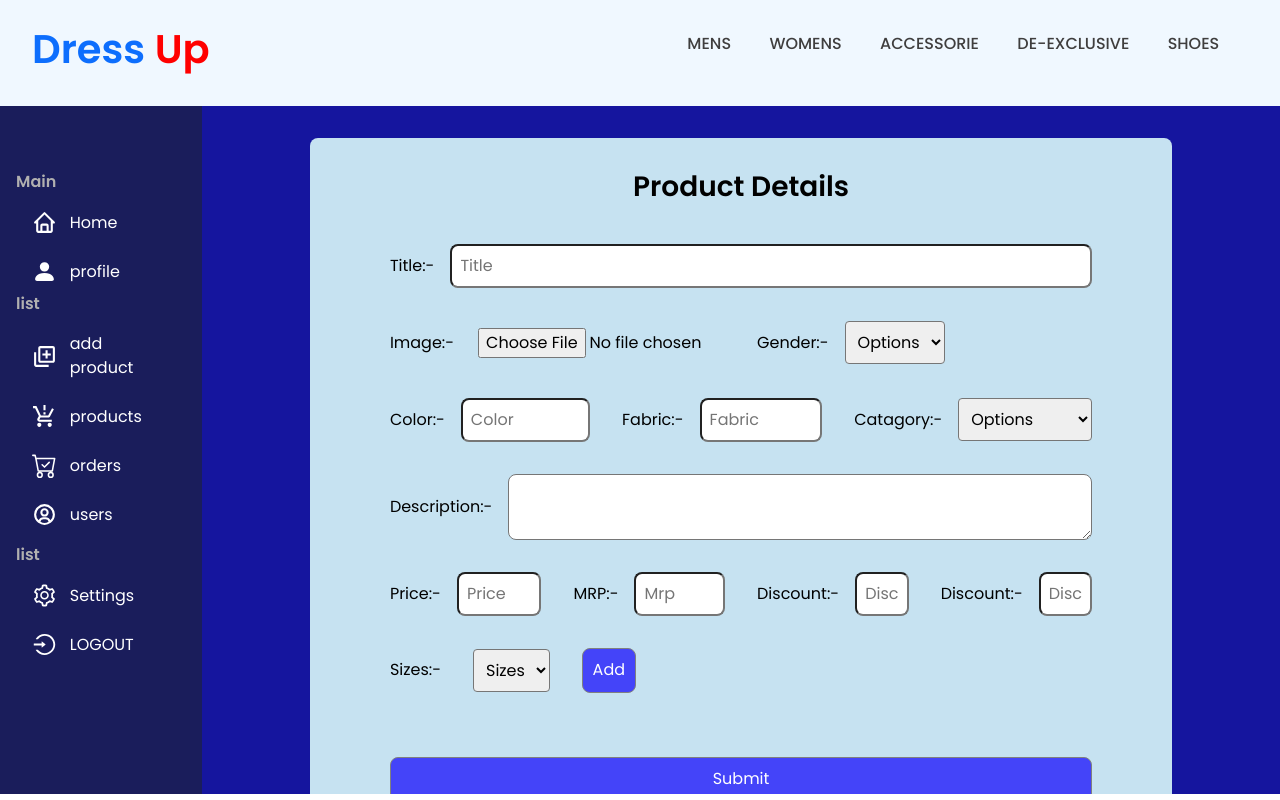
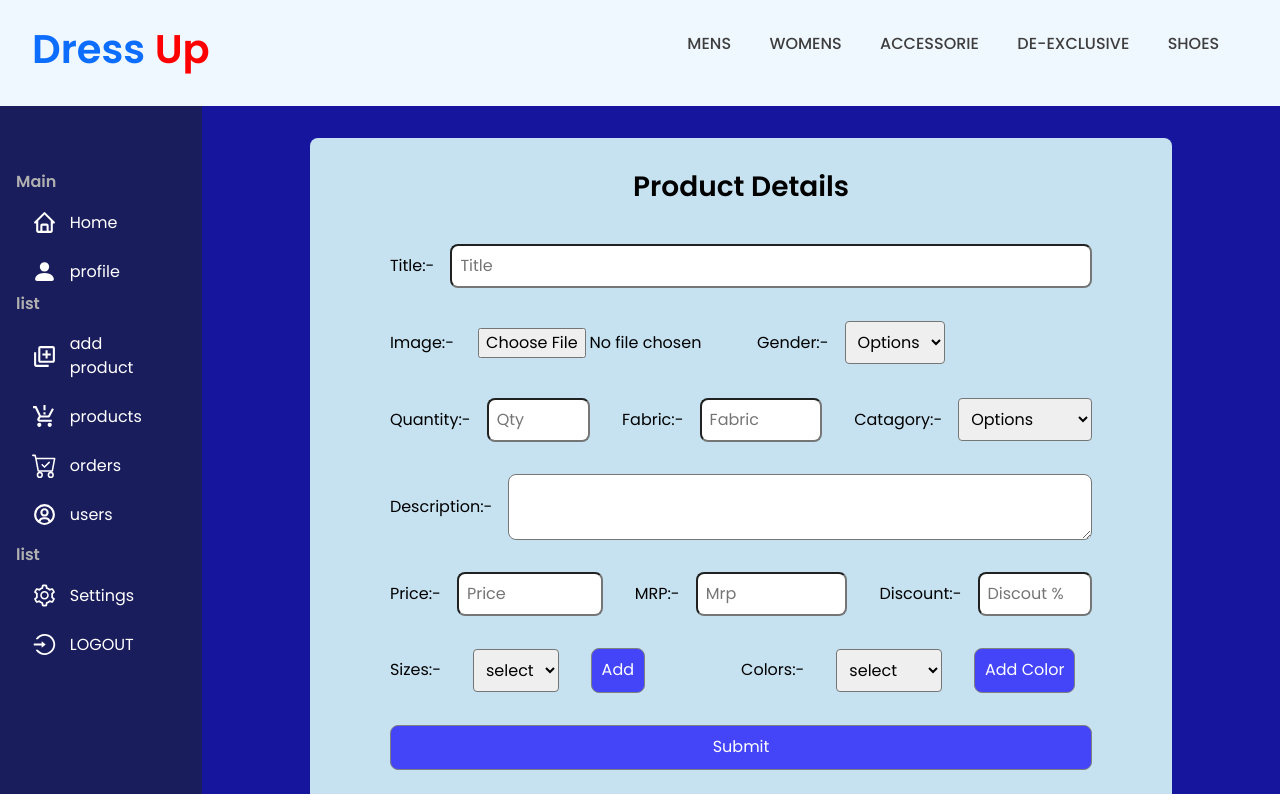
Before and after one commit to Venkatesh3803/dressup, a React (Create React App) app: page /addproduct in a window 1280 px wide. Built offline with nearby package versions, Linux system fonts and the light colour scheme; sample sign-in values are in the browser's storage.

Commit message:
updated orders page

```diff
--- a/src/components/checkoutForm/checkoutform.jsx
+++ b/src/components/checkoutForm/checkoutform.jsx
@@ -10,15 +10,17 @@ const Checkoutform = () => {
 
     const [payNow, setPayNow] = useState(false);
     const [inputs, setInputs] = useState({});
+    // const [qty, set] = useState({});
     const user = localStorage.getItem("user") ? JSON.parse(localStorage.getItem("user")) : ""
     const cart = useSelector((state) => state.cart);
-    const total = useSelector((state) => state.cart.total);
+    let total = useSelector((state) => state.cart.total);
     const dispatch = useDispatch()
     const { products } = cart;
-
     const handleChange = (e) => {
         setInputs(prevState => ({ ...prevState, [e.target.name]: e.target.value }));
     }
+    let shipping = 60;
+    total = total + shipping;
 
     const handleSubmit = async (e) => {
         e.preventDefault()
@@ -74,7 +76,7 @@ const Checkoutform = () => {
                                             <div className="checkout-qty">
                                                 <button>-</button>
                                                 <span>{prod.qty}</span>
-                                                <button>+</button>
+                                                <button >+</button>
                                             </div>
                                         </div>
                                     </div>
@@ -93,20 +95,20 @@ const Checkoutform = () => {
                     <div className="checkout-price-details">
                         <div className="checkout-subtotal">
                             <span>Subtotal</span>
-                            <span> ₹350.00</span>
+                            <span> ₹{total - shipping}.00</span>
                         </div>
                         <div className="checkout-subtotal">
                             <span>Shipping</span>
-                            <span> ₹10.00</span>
+                            <span> ₹{shipping}.00</span>
                         </div>
                         <div className="checkout-subtotal">
                             <span>Discount</span>
-                            <span> ₹15.00</span>
+                            <span> ₹0.00</span>
                         </div>
                         <hr />
                         <div className="checkout-subtotal">
                             <span style={{ fontWeight: "600" }}>Grand Total</span>
-                            <span> ₹{total}.00</span>
+                            <span> ₹{total + shipping}.00</span>
                         </div>
 
 
--- a/src/components/productsCard/ProductsCard.jsx
+++ b/src/components/productsCard/ProductsCard.jsx
@@ -3,7 +3,7 @@ import { useState } from "react"
 import QuickView from "../quickView/quickView"
 import { Link } from "react-router-dom"
 
-const ProductsCard = ({single, prod}) => {
+const ProductsCard = ({ single, prod }) => {
     const [quickView, setQuickView] = useState(false)
 
     return (
@@ -30,7 +30,7 @@ const ProductsCard = ({single, prod}) => {
                                 </div>
                             </div>
                             <div className="d-right">
-                                <h2>${prod.price}</h2>
+                                <h2>₹{prod.price}</h2>
                                 <button>Add to Cart</button>
                             </div>
                         </div>
@@ -38,7 +38,7 @@ const ProductsCard = ({single, prod}) => {
                 </div>
             </div>
             {quickView &&
-                <QuickView setQuickView={setQuickView} product = {prod} />
+                <QuickView setQuickView={setQuickView} product={prod} />
             }
 
         </>
--- a/src/components/productsList/productsList.jsx
+++ b/src/components/productsList/productsList.jsx
@@ -53,7 +53,7 @@ const Products = ({ popular, products, singlepage, fillters }) => {
                                 <option value={"pink"}>pink</option>
                                 <option value={"black"}>black</option>
                                 <option value={"orange"}>orange</option>
-                                <option value={"merron"}>merron</option>
+                                <option value={"maroon"}>maroon</option>
                                 <option value={"white"}>white</option>
                                 <option value={"green"}>green</option>
                             </select>
@@ -66,9 +66,10 @@ const Products = ({ popular, products, singlepage, fillters }) => {
                             <select name="" id="category" onChange={(e) => setCat(e.target.value)}>
                                 <option value={""}>Select</option>
                                 <option value={"t-shirt"}>T-shirt</option>
-                                <option value={"shirt"}>Shirt</option>
+                                <option value={"shirt"}>Shirts</option>
                                 <option value={"kurtha"}>Kurthas</option>
-                                <option value={"hoodies"}>Hoodies</option>
+                                <option value={"dress"}>Dresses</option>
+                                <option value={"hoodie"}>Hoodies</option>
                                 <option value={"jeans"}>Jeans</option>
                                 <option value={"shorts"}>Shorts</option>
                                 <option value={"accessories"}>Accessories</option>
--- a/src/components/quickView/quickView.jsx
+++ b/src/components/quickView/quickView.jsx
@@ -15,7 +15,7 @@ const QuickView = ({ setQuickView, product }) => {
                     </div>
                     <div className="qv-right">
                         <h2>{product.name} </h2>
-                        <h3>${product.price}</h3>
+                        <h3>₹{product.price}</h3>
                         <div className="rating">
                             <div className="stars">
                                 <AiTwotoneStar />
--- a/src/components/singlepageDesign/singlepagedesign.jsx
+++ b/src/components/singlepageDesign/singlepagedesign.jsx
@@ -4,6 +4,7 @@ import ProductsList from "../../components/productsList/productsList"
 import { addToCart } from "../../redux/cartReducer"
 import { useDispatch } from "react-redux"
 import { useState } from "react"
+import { toast } from "react-toastify"
 
 const Singlepagedesign = ({ product }) => {
     const dispatch = useDispatch()
@@ -12,8 +13,6 @@ const Singlepagedesign = ({ product }) => {
     const [size, setSize] = useState("")
     const [qty, setQty] = useState(1);
 
-
-    console.log(product)
     const handleQty = (type) => {
         if (type === "inc") {
             setQty((prev) => qty !== 5 ? prev + 1 : 5)
@@ -23,7 +22,7 @@ const Singlepagedesign = ({ product }) => {
     }
     const handleCart = () => {
         if (size === "" || color === "") {
-            return alert("Select size and color")
+            return toast.warning("Select Color and Size")
         }
 
         dispatch(
--- a/src/dashcomponents/addproductform/addproductform.css
+++ b/src/dashcomponents/addproductform/addproductform.css
@@ -45,8 +45,8 @@ select {
     border-radius: 4px;
 }
 
-.size{
-  display: flex;
+.size {
+    display: flex;
     gap: 1rem;
 }
 
@@ -55,19 +55,38 @@ select {
     width: fit-content;
 }
 
-.add-sizes {
+.size-list,
+.color-list {
     display: flex;
+    gap: 1rem;
+}
+
+.size-list li {
+    padding: 0.4rem 1rem;
+    border-radius: 4px;
+    background-color: rgb(68, 73, 209);
+    color: white;
+    width: fit-content;
+    margin-top: 0.5rem;
+}
+
+.color-list span {
+    width: 40px;
+    height: 40px;
+    border-radius: 50%;
+    border: 1px solid gray;
 }
 
 
-.size-list{
+.color-and-size {
     display: flex;
-    gap: 1rem;
+    justify-content: space-between;
+}
 
+.add-size {
+    flex: 1;
 }
-.size-list li{
-    padding: 0.4rem 1rem;
-    border-radius: 4px;
-    background-color: rgb(69, 69, 64);
-   color: white;
+
+.add-color {
+    flex: 1;
 }
--- a/src/dashcomponents/addproductform/addproductform.jsx
+++ b/src/dashcomponents/addproductform/addproductform.jsx
@@ -9,7 +9,17 @@ const Addproductform = () => {
     const [inputs, setInputs] = useState({})
     const [image, setImage] = useState("")
     const [size, setSize] = useState([])
+    const [color, setColor] = useState([])
     const [upLoad, setUpLoad] = useState("")
+    const [price, setPrice] = useState("")
+    const [desc, setDesc] = useState("")
+    const [discount, setDiscount] = useState("")
+    const [mrp, setMrp] = useState("")
+    const [qty, setQty] = useState("")
+    const [gender, setGender] = useState("")
+    const [fabric, setFabric] = useState("")
+    const [category, setCategory] = useState("")
+    const [name, setName] = useState("")
 
     const handleChange = (e) => {
         setInputs(prevState => ({ ...prevState, [e.target.name]: e.target.value }));
@@ -19,14 +29,17 @@ const Addproductform = () => {
         size.push(inputs.size)
         setInputs(inputs.size = "")
     }
-
-    console.log(size)
+    const handleColor = () => {
+        color.push(inputs.color)
+        setInputs(inputs.color = "")
+    }
 
     const onChangeImage = async (e) => {
         if (e.target.files[0]) {
             setUpLoad(e.target.files[0])
             console.log(upLoad)
         }
+        handleUpload()
     }
 
     const handleUpload = async () => {
@@ -46,26 +59,16 @@ const Addproductform = () => {
             .catch(err => console.log(err))
     }
 
-
-
     const handleSubmit = async (e) => {
         e.preventDefault()
-        handleUpload()
         try {
-            const res = await userRequest.post("/product", {
-
-                name: inputs.name,
-                image: image,
-                desc: inputs.desc,
-                gender: inputs.gender,
-                category: inputs.category,
-                color: inputs.color,
+            const res = await userRequest.post("/product",
+                {
+                    name,
+                    desc, qty, price, mrp, discount, gender, category, fabric,
+                    image,
+                    color,
                     size,
-                price: inputs.price,
-                discount: inputs.discount,
-                mrp: inputs.mrp,
-                fabric: inputs.fabric,
-
                 }
             )
             const data = await res.data;
@@ -89,18 +92,18 @@ const Addproductform = () => {
                 <div className="form-rows">
                     <div className="product-inputs">
                         <label htmlFor="">Title:-</label>
-                        <input type="text" placeholder="Title" name="name" onChange={handleChange} />
+                        <input type="text" placeholder="Title" required name="name" onChange={(e) => setName(e.target.value)} />
                     </div>
                 </div>
 
                 <div className="form-rows">
                     <div className="product-inputs">
                         <label htmlFor="">Image:-</label>
-                        <input type="file" onChange={onChangeImage} />
+                        <input type="file" onChange={onChangeImage} required />
                     </div>
                     <div className="product-inputs" >
                         <label htmlFor="">Gender:-</label>
-                        <select name="gender" id="gender" onChange={handleChange}>
+                        <select name="gender" id="gender" onChange={(e) => setGender(e.target.value)} required>
                             <option>Options</option>
                             <option>Male</option>
                             <option>Female</option>
@@ -110,16 +113,16 @@ const Addproductform = () => {
                 </div>
                 <div className="form-rows" >
                     <div className="product-inputs">
-                        <label htmlFor="">Color:-</label>
-                        <input type="text" placeholder="Color" name="color" onChange={handleChange} />
+                        <label htmlFor="">Quantity:-</label>
+                        <input type="text" placeholder="Qty" name="qty" onChange={(e) => setQty(e.target.value)} required />
                     </div>
                     <div className="product-inputs">
                         <label htmlFor="">Fabric:-</label>
-                        <input type="text" placeholder="Fabric" name="fabric" onChange={handleChange} />
+                        <input type="text" placeholder="Fabric" name="fabric" onChange={(e) => setFabric(e.target.value)} />
                     </div>
                     <div className="product-inputs">
                         <label htmlFor="">Catagory:-</label>
-                        <select name="" id="options" onChange={handleChange}>
+                        <select name="" id="options" onChange={(e) => setCategory(e.target.value)} required>
                             <option>Options</option>
                             <option>Shirts</option>
                             <option>Jeans</option>
@@ -135,31 +138,29 @@ const Addproductform = () => {
                 <div className="form-rows">
                     <div className="product-inputs">
                         <label htmlFor="">Description:-</label>
-                        <textarea form-rowss={5} cols={50} name="desc" onChange={handleChange} />
+                        <textarea form-rowss={5} cols={50} name="desc" onChange={(e) => setDesc(e.target.value)} required />
                     </div>
                 </div>
                 <div className="form-rows">
                     <div className="product-inputs">
                         <label htmlFor="">Price:-</label>
-                        <input type="text" placeholder="Price" name="price" onChange={handleChange} />
+                        <input type="text" placeholder="Price" name="price" onChange={(e) => setPrice(e.target.value)} required />
                     </div>
                     <div className="product-inputs">
                         <label htmlFor="">MRP:-</label>
-                        <input type="text" placeholder="Mrp" name="mrp" onChange={handleChange} />
+                        <input type="text" placeholder="Mrp" name="mrp" onChange={(e) => setMrp(e.target.value)} />
                     </div>
                     <div className="product-inputs">
                         <label htmlFor="">Discount:-</label>
-                        <input type="text" placeholder="Discout % " name="discount" onChange={handleChange} />
-                    </div>
-                    <div className="product-inputs">
-                        <label htmlFor="">Discount:-</label>
-                        <input type="text" placeholder="Discout % " name="discount" onChange={handleChange} />
+                        <input type="text" placeholder="Discout % " name="discount" onChange={(e) => setDiscount(e.target.value)} />
                     </div>
                 </div>
+                <div className="color-and-size">
+                    <div className="add-size">
                         <div className="form-rows">
                             <label htmlFor="">Sizes:-</label>
-                    <select name="size" id="" onChange={handleChange}>
-                        <option value="">Sizes</option>
+                            <select name="size" id="" onChange={handleChange} required>
+                                <option value="">select</option>
                                 <option value="XS">XS</option>
                                 <option value="S">S</option>
                                 <option value="M">M</option>
@@ -177,6 +178,37 @@ const Addproductform = () => {
                                 )
                             })}
                         </div>
+                    </div>
+
+                    <div className="add-color">
+
+                        <div className="form-rows">
+                            <label htmlFor="">Colors:-</label>
+                            <select name="color" id="" onChange={handleChange} required>
+                                <option value="">select</option>
+                                <option value="red">Red</option>
+                                <option value="yellow">Yellow</option>
+                                <option value="black">Black</option>
+                                <option value="pink">Pink</option>
+                                <option value="white">White</option>
+                                <option value="gray">Gray</option>
+                                <option value="maroon">Marroon</option>
+                                <option value="green">Green</option>
+                                <option value="blue">Blue</option>
+                                <option value="violet">Violet</option>
+                            </select>
+                            <button type="button" style={{ width: "fit-content" }} onClick={handleColor}>Add Color</button>
+                        </div>
+
+                        <div className="color-list">
+                            {color && color.map((c) => {
+                                return (
+                                    <span key={c} style={{ backgroundColor: `${c}` }}></span>
+                                )
+                            })}
+                        </div>
+                    </div>
+                </div>
                 <button type="submit">Submit</button>
             </form>
         </div>
--- a/src/pages/myOrders/myOrders.css
+++ b/src/pages/myOrders/myOrders.css
@@ -5,6 +5,10 @@
 
 .myorders_container {
     padding: 4rem 3rem;
+}
+
+.my_orders_list {
+    position: relative;
 }
 
 .myorders_top {
@@ -74,16 +78,17 @@
 .myorders_bottom {
     display: flex;
     border-radius: 8px;
-    margin:  1rem 0;
+    margin: 5rem 0 2rem 0;
     padding: 2rem 4rem;
     background-color: rgb(222, 223, 224);
 }
 
-.myorders_bottom p{
- font-size: 16px;
+.myorders_bottom p {
+    font-size: 16px;
 }
-.myorders_bottom hr{
- border-bottom: 1px solid rgb(242, 235, 235);
+
+.myorders_bottom hr {
+    border-bottom: 1px solid rgb(242, 235, 235);
 }
 
 .myorders_billing_address {
@@ -102,13 +107,24 @@
     display: flex;
     flex-direction: column;
 }
-.myorders_total hr{
+
+.myorders_total hr {
     border: 1px solid gray;
 }
 
 
-.myorders_subtotal{
+.myorders_subtotal {
     display: flex;
     align-items: center;
     justify-content: space-between;
 }
+
+.cancel-btn {
+    padding: 0.5rem 1rem;
+    border-radius: 4px;
+    background-color: rgb(242, 88, 88);
+    color: white;
+    position: absolute;
+    right: 0;
+    bottom: 17rem;
+}
--- a/src/pages/singleProductPage/singleProductPage.jsx
+++ b/src/pages/singleProductPage/singleProductPage.jsx
@@ -3,7 +3,7 @@ import Navber from '../../components/navber/navber'
 import Footer from '../../components/footer/Footer'
 import Singlepagedesign from '../../components/singlepageDesign/singlepagedesign'
 import { useParams } from 'react-router-dom'
-import axios from 'axios'
+import { publicRequest } from '../../redux/apicalls'
 
 
 const SingleProductPage = () => {
@@ -11,7 +11,7 @@ const SingleProductPage = () => {
   const { id } = useParams()
   useEffect(() => {
     const getAllProducts = async () => {
-      const res = await axios.get(`http://localhost:5000/api/product/single/${id}`);
+      const res = await publicRequest.get(`/product/single/${id}`);
       const date = await res.data;
       setProduct(date)
     }
--- a/src/redux/apicalls.js
+++ b/src/redux/apicalls.js
@@ -2,7 +2,8 @@ import { RegisterFail, RegisterStarts, RegisterSucessFull, loginFail, loginStart
 import axios from "axios"
 
 
-
+// http://localhost:5000/api
+//https://dressup-backend.onrender.com/api
 const BASE_URL = "https://dressup-backend.onrender.com/api";
 export const publicRequest = axios.create({
     baseURL: BASE_URL,
@@ -10,7 +11,7 @@ export const publicRequest = axios.create({
 
 const user = localStorage.getItem("user") ? JSON.parse(localStorage.getItem("user")) : ""
 const TOKEN = user.token
-console.log(TOKEN)
+
 
 export const userRequest = axios.create({
     baseURL: BASE_URL,
```
Also changed, not shown: src/dashboardPages/dashboardOrders/dashboardOrderspage.jsx (+34 -4 lines), src/pages/myOrders/myOrders.jsx (+35 -16 lines). Lines whose indentation alone changed are shown as unchanged.
